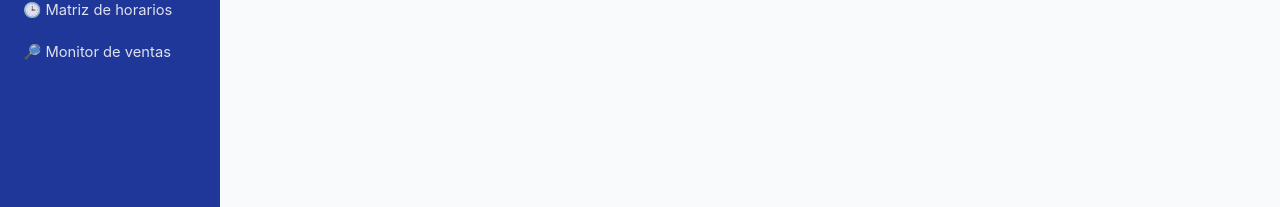
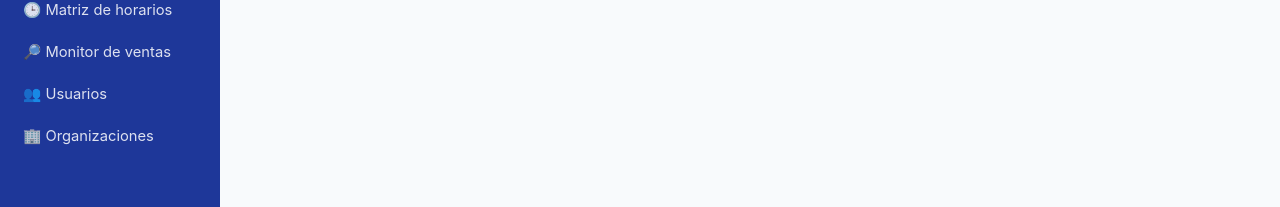
Before and after one commit to adrielpalestini-lang/dashboardtiendita, a React (Vite) app: page / in a window 1280 px wide. Shown: the part 419-626 px from the top of the page. Built offline with nearby package versions, Linux system fonts and the light colour scheme; no server answers; sample sign-in values are in the browser's storage.

Commit message:
opciones del menu

```diff
--- a/src/App.jsx
+++ b/src/App.jsx
@@ -11,6 +11,8 @@ import PromotionsPage from './pages/PromotionsPage';
 import CafeIngredientsPage from './pages/CafeIngredientsPage';
 import SalesMatrixPage from './pages/SalesMatrixPage';
 import MonitorVentasPage from './pages/MonitorVentasPage';
+import UsersPage from './pages/UsersPage';
+import OrganizationsPage from './pages/OrganizationsPage';
 
 function PrivateRoute({ children }) {
   const { user } = useAuth();
@@ -33,6 +35,8 @@ function AppRoutes() {
       <Route path="*" element={<Navigate to="/" replace />} />
       <Route path="/matriz-horarios" element={<SalesMatrixPage />} />
       <Route path="/monitor-ventas" element={<MonitorVentasPage />} />
+      <Route path="/usuarios" element={<UsersPage />} />
+<Route path="/organizaciones" element={<OrganizationsPage />} />
     </Routes>
   );
 }
--- a/src/components/Sidebar.jsx
+++ b/src/components/Sidebar.jsx
@@ -12,6 +12,8 @@ const LINKS = [
   { to: '/insumos-cafe', label: '🥛 Insumos de cafetería' },
   { to: '/matriz-horarios', label: '🕒 Matriz de horarios' },
   { to: '/monitor-ventas', label: '🔎 Monitor de ventas' },
+   { to: '/usuarios', label: '👥 Usuarios' },
+  { to: '/organizaciones', label: '🏢 Organizaciones' },
 ];
 
 export default function Sidebar() {
```
